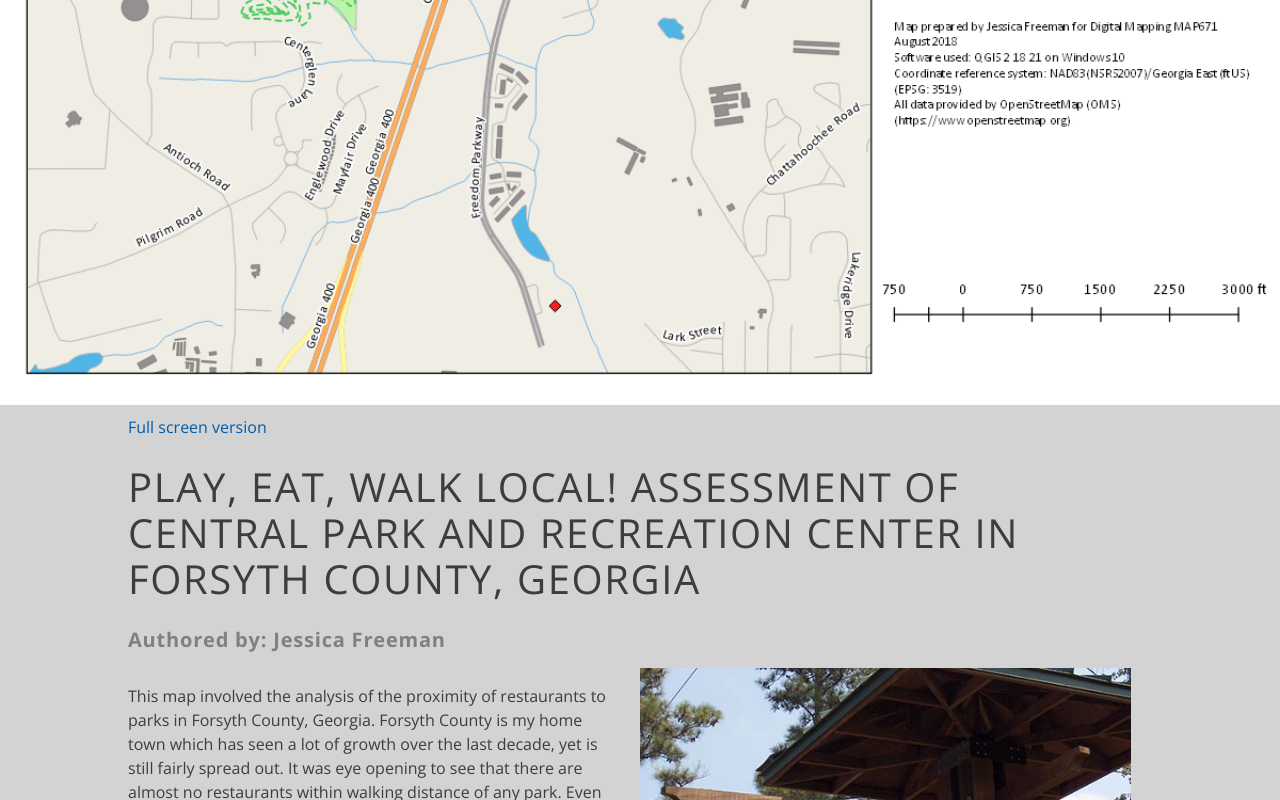
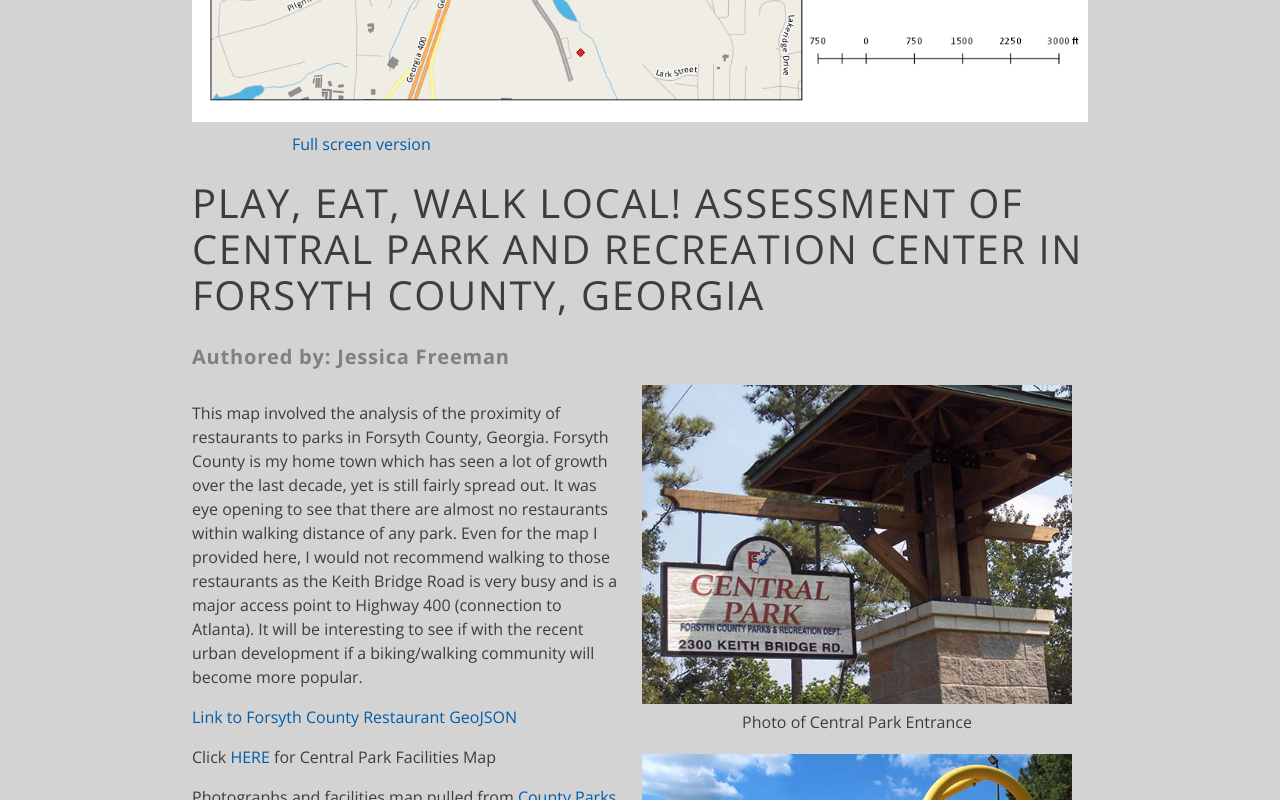
Before and after one commit to jmfr236/georgia-cities, a plain HTML site: page georgia-forsyth-centralpark/index.html in a window 1280 px wide. Shown: the part 540-1340 px from the top of the page. Drawn offline with nearby package versions, Linux system fonts and the light colour scheme.

Commit message:
map size update

```diff
--- a/georgia-forsyth-centralpark/index.html
+++ b/georgia-forsyth-centralpark/index.html
@@ -20,7 +20,7 @@
     }
 
     section {
-      width: 80%;
+      width: 70%;
       margin: 10px auto;
     }
 
@@ -64,7 +64,7 @@
     }
 
     #map {
-      width: 100%;
+      width: 70%;
       margin: 0px auto;
 
     }
@@ -75,7 +75,7 @@
 
 
     .linkbox {
-      margin: 3px 0 20px 0;
+      margin: 3px 0 20px 100px;
       display: block;
       font-weight: 300;
     }
```
